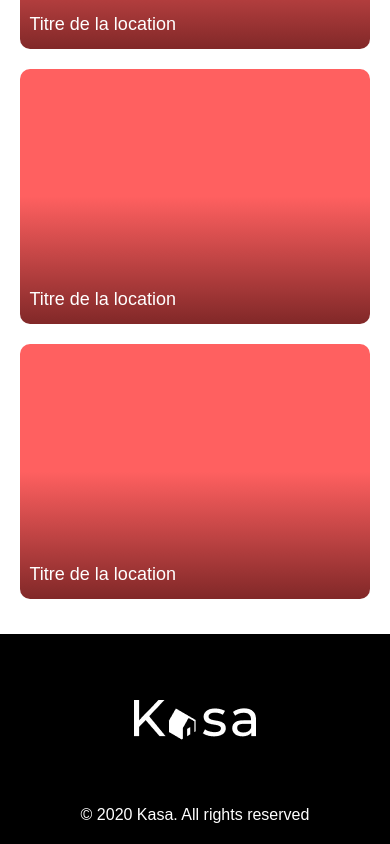
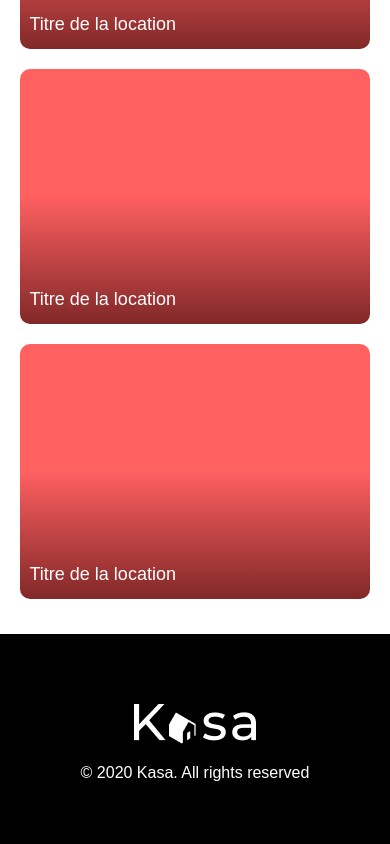
Before and after one commit to bondonflorian/P7_Kasa, a React (Create React App) app: page / in a window 390 px wide. Shown: the part 1241-2085 px from the top of the page. Built offline with nearby package versions, Linux system fonts and the light colour scheme.

Commit message:
Correction général de mise en page + page d'accueil mobile faite

```diff
--- a/src/assets/styles/layout/_footer.scss
+++ b/src/assets/styles/layout/_footer.scss
@@ -15,5 +15,10 @@
 
     & img {
         margin: 66px 0;
+
+        @include mobile {
+            margin: 20px;
+            padding-top: 50px;
+        }
     }
 }
```
